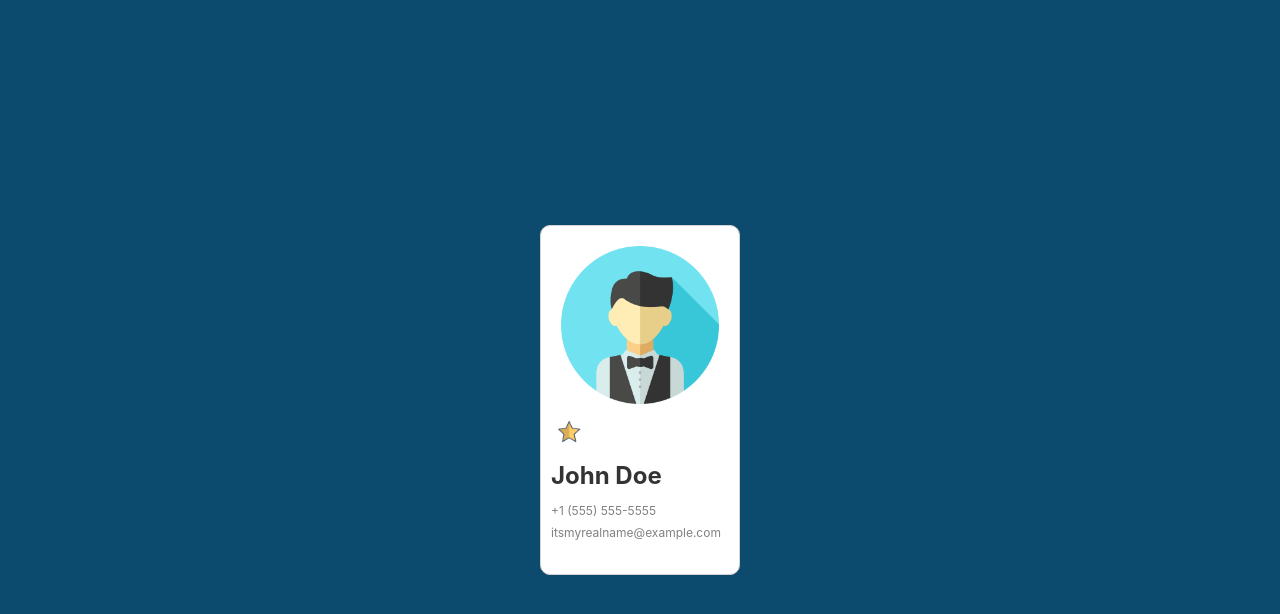
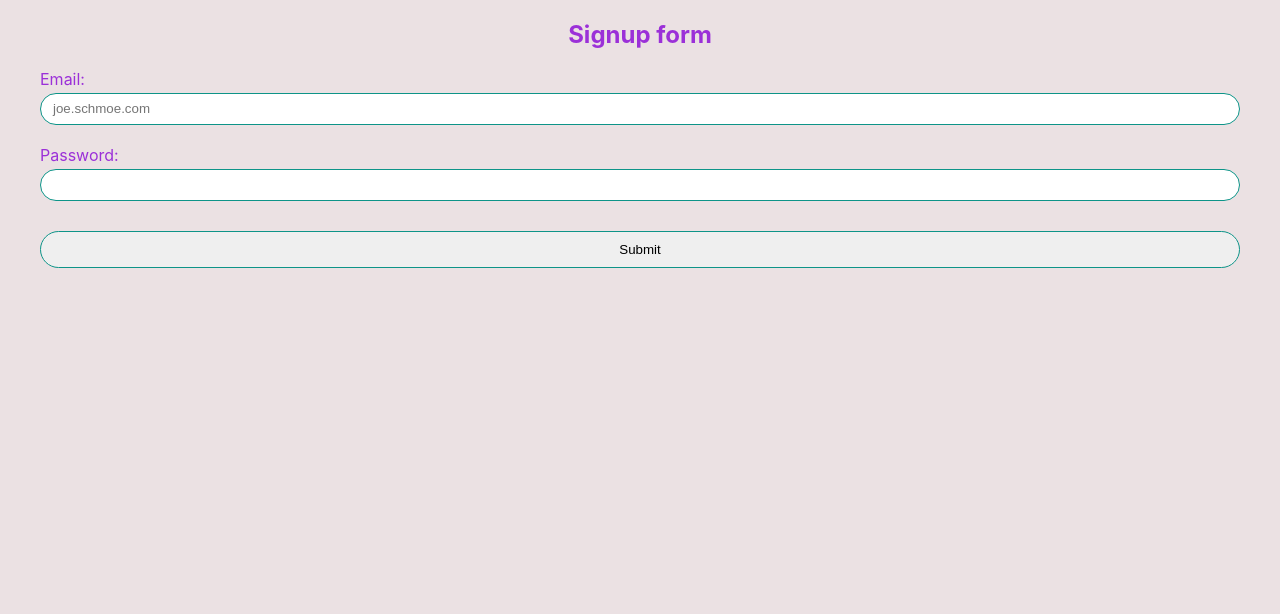
Before and after one commit to yuliiavolkova/recipe-app, a React (Vite) app: page / in a window 1280 px wide. Shown: the top 614 px of the page. Built offline with nearby package versions, Linux system fonts and the light colour scheme.

Commit message:
added style to new form

```diff
--- a/src/App.jsx
+++ b/src/App.jsx
@@ -11,7 +11,35 @@
   );
 }*/
 
+// forms in React
+import React from "react";
+import ReactDOM from "react-dom/client";
+
+export default function App() {
+  return (
+    <section>
+      <h1> Signup form</h1>
+      <form>
+        <label htmlFor="email">Email:</label>
+        <input
+          id="email"
+          type="email"
+          name="email"
+          placeholder="joe.schmoe.com"
+        />
+        <br />
+        <label htmlFor="password">Password:</label>
+        <input id="password" type="password" name="password" />
+        <br />
+        <button>Submit</button>
+      </form>
+    </section>
+  );
+}
+ReactDOM.createRoot(document.getElementById("root")).render(<App />);
+
 // Complex state - objects
+/*
 import React from "react"; // Import React
 import avatar from "/src/images/user.png";
 import starFilled from "/src/images/star-filled.png";
@@ -37,7 +65,8 @@
     email: "itsmyrealname@example.com",
     isFavorite: true,
         */
-        ...prevContact, // Spread operator to copy the previous state
+
+/*...prevContact, // Spread operator to copy the previous state
         isFavorite: !prevContact.isFavorite,
       };
     });
@@ -75,7 +104,7 @@
       </article>
     </main>
   );
-}
+}*/
 
 /*
 import React from "react"; // Import React
--- a/src/index.css
+++ b/src/index.css
@@ -5,7 +5,44 @@
 body {
   margin: 0;
   font-family: Inter, sans-serif;
-  background-color: #fafaf8;
+  background-color: #2dd4bf;
+  color: #9b30d8;
+}
+
+h1 {
+  text-align: center;
+}
+
+form {
+  padding-inline: 40px;
+  display: flex;
+  flex-direction: column;
+}
+
+label {
+  margin-bottom: 4px;
+}
+
+input {
+  border-radius: 100px;
+  border: 1px solid #0d9488;
+  height: 2rem;
+  text-indent: 10px;
+}
+
+button {
+  border-radius: 100px;
+  border: 1px solid #0d9488;
+  padding: 10px 30px;
+  cursor: pointer;
+  margin-top: 10px;
+  transition: all 0.1s ease-in-out;
+}
+
+button:hover {
+  background-color: #115e59;
+  border-color: #044544;
+  color: white;
 }
 
 header {
@@ -59,7 +96,7 @@
 }
 
 body {
-  background-color: #0c4a6e;
+  background-color: #ebe1e3;
   margin: 0;
   font-family: "Inter", sans-serif;
 }
```
